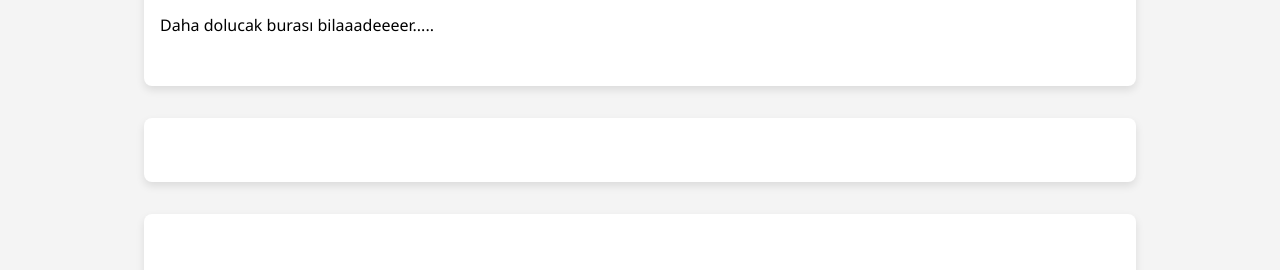
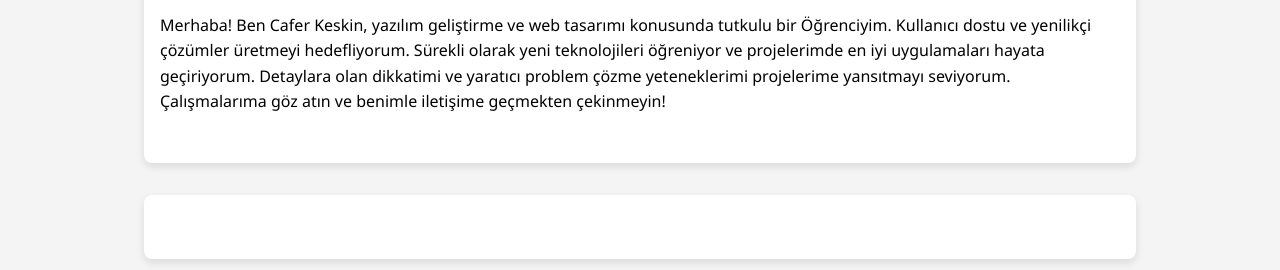
Before and after one commit to kesking50/cakespo, a plain HTML site: page index.html in a window 1280 px wide. Shown: the part 491-761 px from the top of the page. Drawn offline with Linux system fonts and the light colour scheme.

Commit message:
Update index.html

```diff
--- a/index.html
+++ b/index.html
@@ -25,7 +25,7 @@
 
     <section id="about" class="container">
         <h2>Hakkımda</h2>
-        <p>Daha dolucak burası bilaaadeeeer.....</p>
+        <p>Merhaba! Ben Cafer Keskin, yazılım geliştirme ve web tasarımı konusunda tutkulu bir Öğrenciyim. Kullanıcı dostu ve yenilikçi çözümler üretmeyi hedefliyorum. Sürekli olarak yeni teknolojileri öğreniyor ve projelerimde en iyi uygulamaları hayata geçiriyorum. Detaylara olan dikkatimi ve yaratıcı problem çözme yeteneklerimi projelerime yansıtmayı seviyorum. Çalışmalarıma göz atın ve benimle iletişime geçmekten çekinmeyin!</p>
     </section>
 
     <section id="projects" class="container">
```
